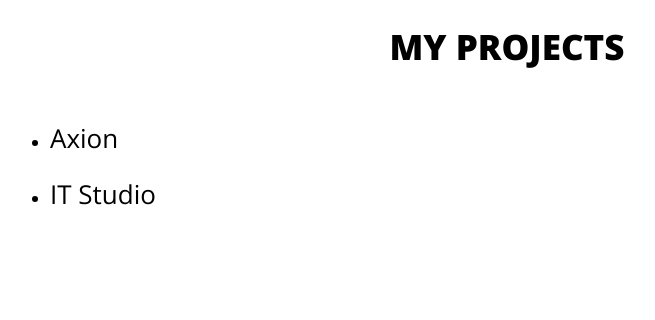
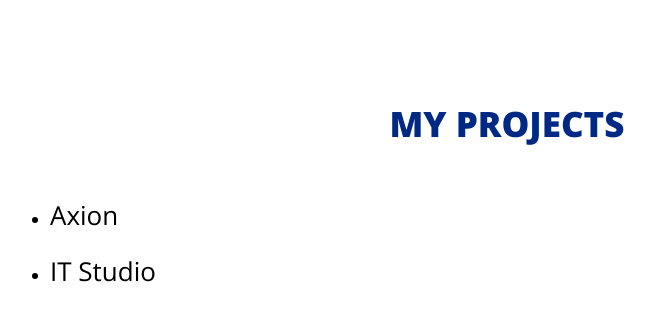
Before and after one commit to igor-tyan/igor-tyan.github.io, a plain HTML site: page index.html in a window 1280 px wide. Shown: the whole page, without its empty margins (133-788 px from the left). Drawn offline with nearby package versions, Linux system fonts and the light colour scheme; files that its build step writes are made by us from their sources.

Commit message:
main style

```diff
--- a/css/main.css
+++ b/css/main.css
@@ -19,9 +19,11 @@ a {
 .header-title {
 	font-size: 35px;
 	text-align: center;
+	margin-top: 100px;
 	margin-bottom: 50px;
 	font-weight: 800;
 	text-transform: uppercase;
+	color: #002984;
 }
 
 .main {
```
